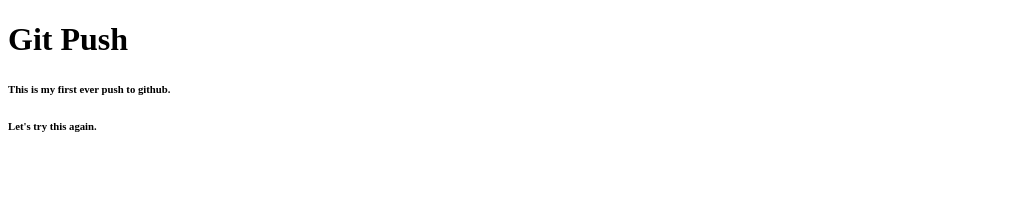
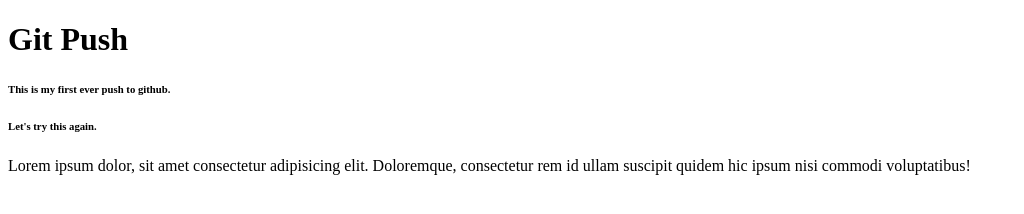
Before and after one commit to markclynch/js_projects, a plain HTML site: page index.html in a window 1280 px wide. Shown: the whole page, without its empty margins (0-1024 px from the left). Drawn offline with Linux system fonts and the light colour scheme.

Commit message:
Adding Paragraph PlaceHolder

```diff
--- a/index.html
+++ b/index.html
@@ -10,6 +10,7 @@
     <h1>Git Push</h1>
     <h6>This is my first ever push to github.</h6>
     <h6>Let's try this again.</h6>
+    <p>Lorem ipsum dolor, sit amet consectetur adipisicing elit. Doloremque, consectetur rem id ullam suscipit quidem hic ipsum nisi commodi voluptatibus!</p>
 
 </body>
 </html>
```
